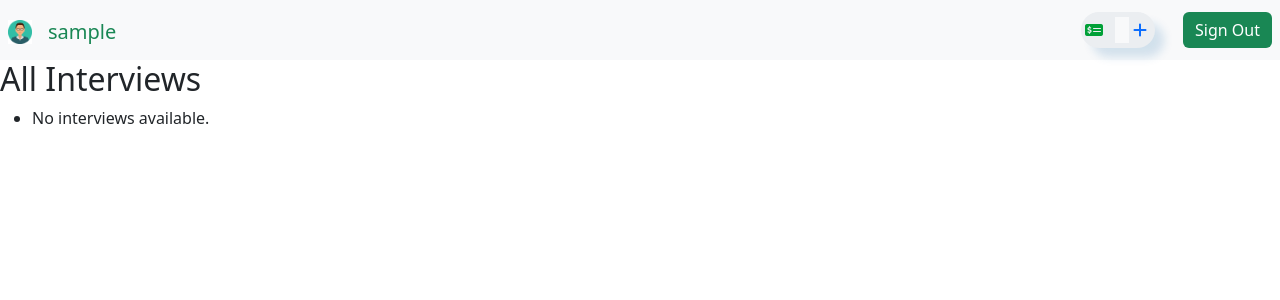
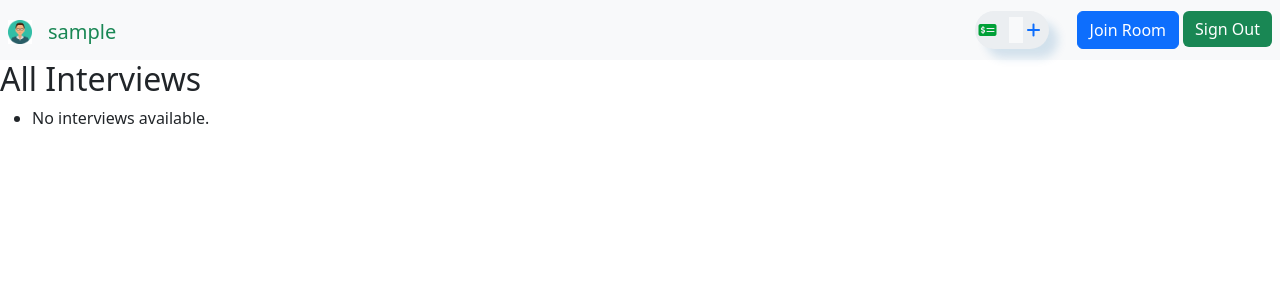
Before and after one commit to RynoCODE/codeshetra-django, a Django app: template app/templates/teacher-dashboard.html in a window 1280 px wide. Shown: the top 300 px of the page. Run offline with Django 5.2, Linux system fonts and the light colour scheme; the template is opened without the code that fills it, so the values that code supplies are empty; the visitor is signed in with stand-in values (Sample User, id 1); parts of the project's set-up code (start-up, migrations or seed data) failed here and were passed over.

Commit message:
join button added

```diff
--- a/app/templates/student_dashboard.html
+++ b/app/templates/student_dashboard.html
@@ -1,4 +1,4 @@
-{% load static %}
+ {% load static %}
 <!DOCTYPE html>
 <html lang="en">
   <head>
@@ -84,7 +84,7 @@
           />
           <a href="/price"> <i class="fa-solid fa-plus pe-2"></i></a>
         </div>
-
+        <a href="/lobby"><button class="btn btn-primary">Join Room</button></a>
         <a href="/signout"
           ><button class="btn btn-success me-2 border-0">Sign Out</button></a
         >
--- a/app/templates/teacher-dashboard.html
+++ b/app/templates/teacher-dashboard.html
@@ -72,10 +72,12 @@
             />
             <a href="/price"> <i class="fa-solid fa-plus pe-2"></i></a>
           </div>
+          <a href="/lobby"><button class="btn btn-primary">Join Room</button></a>
+        <a href="/signout"
+          ><button class="btn btn-success me-2 border-0">Sign Out</button></a
+        >
 
-          <a href="/signout"
-            ><button class="btn btn-success me-2 border-0">Sign Out</button></a
-          >
+
         </div>
 
 
```
